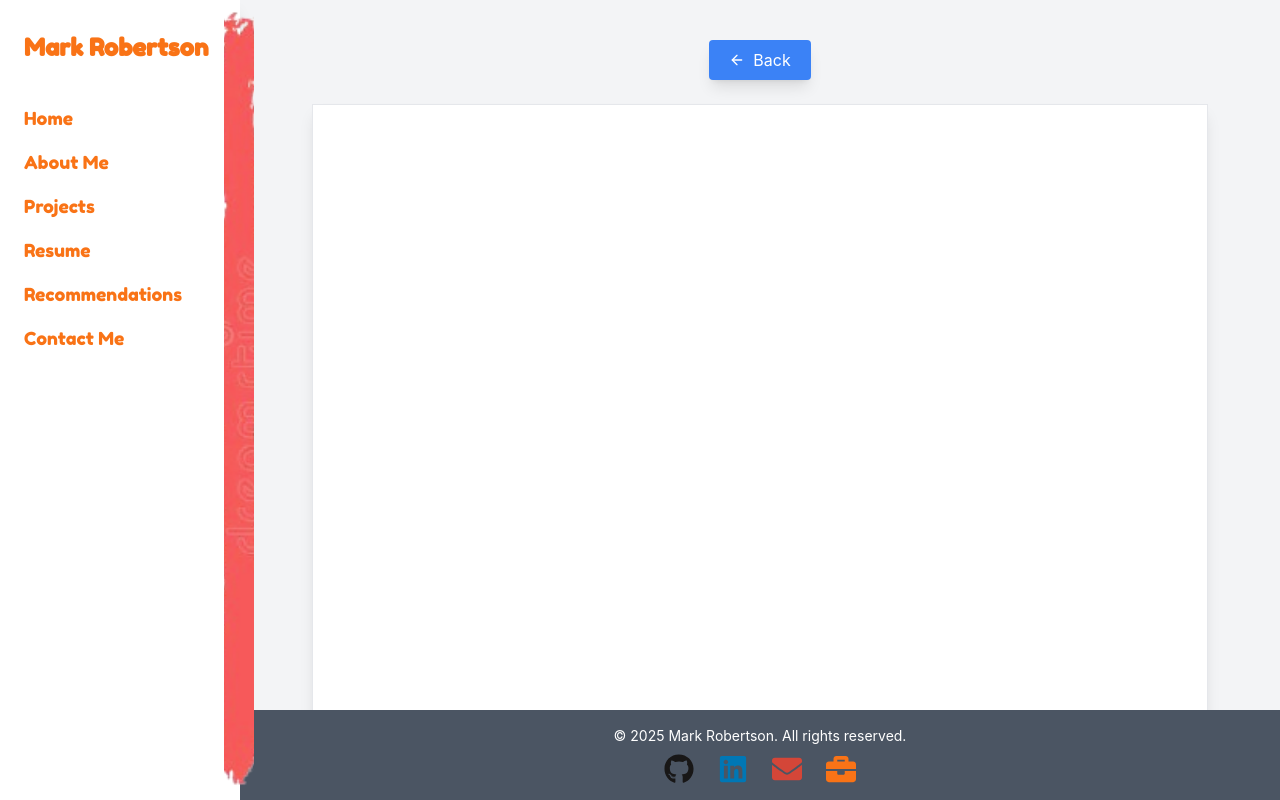
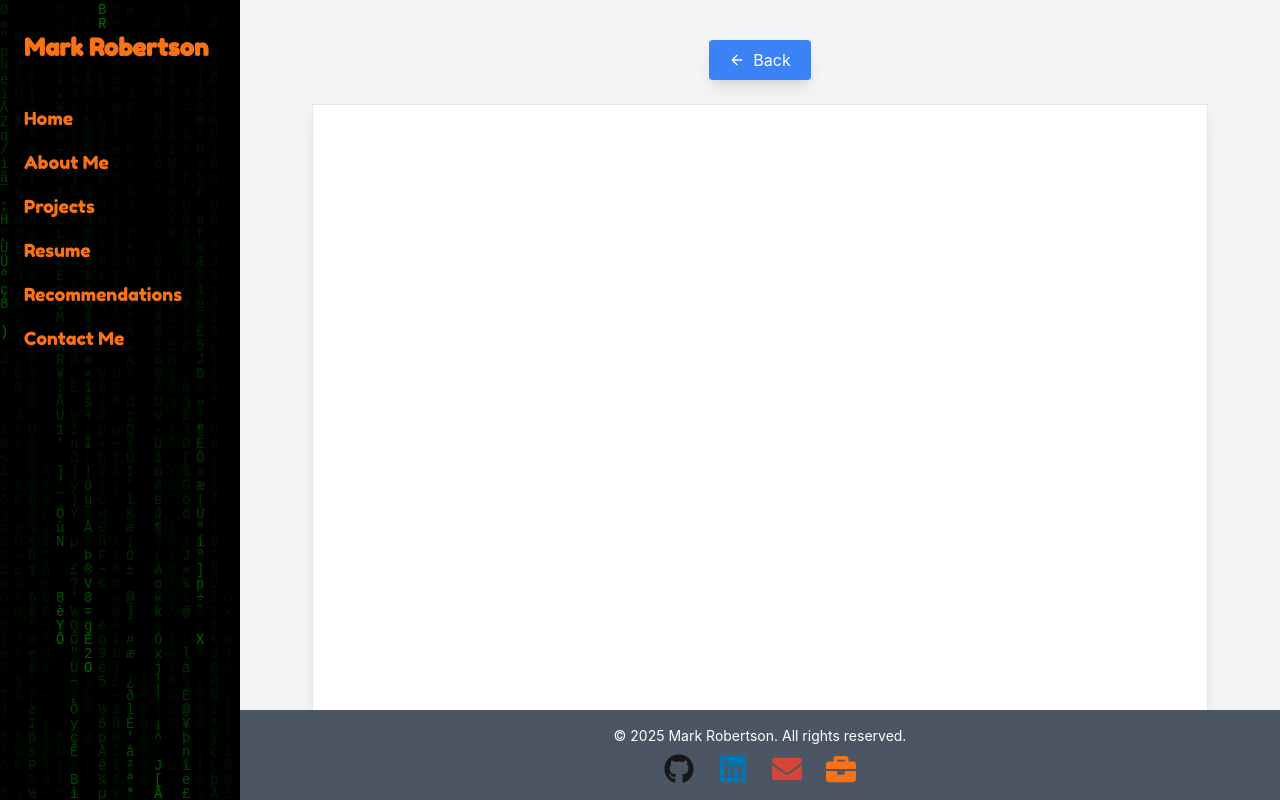
Before and after one commit to MarkRobertson67/MarkRobertson67.github.io, a React (Create React App) app: page /resume in a window 1280 px wide. Built offline with nearby package versions, Linux system fonts and the light colour scheme.

Commit message:
Added Matrix rain to sidebar and removed download button on resume

```diff
--- a/src/App.js
+++ b/src/App.js
@@ -8,6 +8,7 @@ import AboutMe from "./pages/aboutme/AboutMe";
 import Recommendations from "./pages/recommendations/Recommendations";
 import ContactMe from "./pages/contactme/ContactMe";
 import NotFound from "./pages/notfound/NotFound";
+// import TestPage from "./pages/TestPage"
 
 function App() {
   return (
@@ -20,6 +21,7 @@ function App() {
           <Route path="/resume" element={<Resume />} />
           <Route path="/recommendations" element={<Recommendations />} />
           <Route path="/contact" element={<ContactMe />} />
+          {/* <Route path="/testpage" element={<TestPage />} /> */}
           {/* Catch-all for 404 pages */}
           <Route path="*" element={<NotFound />} />
         </Routes>
--- a/src/components/layout/Layout.js
+++ b/src/components/layout/Layout.js
@@ -1,7 +1,7 @@
 import React from "react";
 import Navbar from "../navbar/Navbar";
 import Footer from "../footer/Footer";
-import brushStroke from "../../images/serator_line.png";
+//import brushStroke from "../../images/serator_line.png";
 
 export default function Layout({ children }) {
   return (
@@ -10,13 +10,13 @@ export default function Layout({ children }) {
       <Navbar />
 
       {/* The vertical brush stroke, also positioned absolutely to the right of the navbar */}
-      <div className="hidden md:block fixed top-0 left-[14rem] h-screen z-10">
+      {/* <div className="hidden md:block fixed top-0 left-[14rem] h-screen z-10">
         <img
           src={brushStroke}
           alt="Vertical Brush Separator"
           className="h-full w-[30%] object-cover"
         />
-      </div>
+      </div> */}
 
       {/* Main container (offset by 15rem on desktop) */}
       <div
--- /dev/null
+++ b/src/components/navbar/MatrixRain.js
@@ -0,0 +1,70 @@
+import React, { useRef, useEffect } from "react";
+
+function MatrixRain() {
+  const canvasRef = useRef(null);
+
+  useEffect(() => {
+    const canvas = canvasRef.current;
+    const ctx = canvas.getContext("2d");
+
+    // Get the canvas's actual rendered size
+    const rect = canvas.getBoundingClientRect();
+    const width = rect.width || window.innerWidth;
+    const height = rect.height || window.innerHeight;
+    canvas.width = width;
+    canvas.height = height;
+
+    // Create a black background
+    ctx.fillStyle = "black";
+    ctx.fillRect(0, 0, width, height);
+
+    function getRandomChar() {
+      const min = 33; // Start of printable ASCII characters
+      const max = 255; // End of extended ASCII range
+      const code = Math.floor(Math.random() * (max - min + 1)) + min;
+      return String.fromCharCode(code);
+    }
+
+    const fontSize = 14;
+    const columns = Math.floor(width / fontSize);
+    //const drops = new Array(columns).fill(1);
+    const drops = new Array(columns)
+      .fill(0)
+      .map(() => Math.floor(Math.random() * (height / fontSize)));
+
+    function draw() {
+      // Fade the background slightly to create trails
+      ctx.fillStyle = "rgba(0, 0, 0, 0.05)";
+      ctx.fillRect(0, 0, width, height);
+
+      ctx.fillStyle = "rgba(0, 150, 0, 0.7)";
+
+      ctx.font = fontSize + "px monospace";
+
+      for (let i = 0; i < drops.length; i++) {
+        const text = getRandomChar();
+
+        ctx.fillText(text, i * fontSize, drops[i] * fontSize);
+
+        // Reset drop randomly if it goes off-screen
+        if (drops[i] * fontSize > height && Math.random() > 0.975) {
+          drops[i] = 0;
+        }
+        drops[i]++;
+      }
+    }
+
+    const interval = setInterval(draw, 50);
+
+    return () => clearInterval(interval);
+  }, []);
+
+  return (
+    <canvas
+      ref={canvasRef}
+      className="hidden md:block absolute top-0 left-0 w-60 h-full pointer-events-none"
+    />
+  );
+}
+
+export default MatrixRain;
--- a/src/components/navbar/Navbar.js
+++ b/src/components/navbar/Navbar.js
@@ -1,73 +1,38 @@
 import React, { useState } from "react";
 import { Link } from "react-router-dom";
 import { FiMenu, FiX } from "react-icons/fi";
+import MatrixRain from "./MatrixRain";
 
 function Navbar() {
   const [isOpen, setIsOpen] = useState(false);
 
   return (
-    <>
-      {/* Desktop Sidebar (fully transparent) */}
-      <nav
-        className="
-          hidden md:flex
-          fixed top-0 left-0
-          h-full w-60
-          bg-transparent
-          border-r-2 border-dotted border-white
-          text-orange-500
-          px-6 py-8
-          flex-col space-y-6
-          shadow-lg
-          font-fredoka
-        "
-      >
+    <nav className="MatrixRain">
+      {/* MatrixRain background */}
+      <MatrixRain />
+
+      {/* Desktop Sidebar */}
+      <div className="hidden md:flex fixed top-0 left-0 h-full w-60border-r-2 text-orange-500 px-6 py-8 flex-col space-y-6 shadow-lg font-fredoka">
         <h2 className="text-2xl font-bold mb-4">
           <Link to="/">Mark Robertson</Link>
         </h2>
         <ul className="space-y-4 text-lg">
-          <li>
-            <Link to="/">Home</Link>
-          </li>
-          <li>
-            <Link to="/about">About Me</Link>
-          </li>
-          <li>
-            <Link to="/projects">Projects</Link>
-          </li>
-          <li>
-            <Link to="/resume">Resume</Link>
-          </li>
-          <li>
-            <Link to="/recommendations">Recommendations</Link>
-          </li>
-          <li>
-            <Link to="/contact">Contact Me</Link>
-          </li>
+          <li><Link to="/">Home</Link></li>
+          <li><Link to="/about">About Me</Link></li>
+          <li><Link to="/projects">Projects</Link></li>
+          <li><Link to="/resume">Resume</Link></li>
+          <li><Link to="/recommendations">Recommendations</Link></li>
+          <li><Link to="/contact">Contact Me</Link></li>
         </ul>
-      </nav>
+      </div>
 
-      {/* Mobile Navbar (top bar) */}
-      <div
-        className="
-          md:hidden
-          fixed top-0 left-0
-          w-full
-          bg-gray-600
-          border-b-2 border-dotted border-white
-          text-orange-500
-          px-6 py-4
-          flex justify-between items-center
-          shadow-lg
-          font-fredoka
-        "
-      >
-        <h2 className="text-xl font-bold z-10">
-          <Link to="/" className="block" onClick={() => setIsOpen(false)}>
+      {/* Mobile Navbar */}
+      <div className="md:hidden fixed top-0 left-0 w-full bg-gray-600  text-orange-500 z-[1000] px-6 py-4 flex justify-between items-center shadow-lg font-fredoka">
+        <h2 className="text-xl font-bold">
+          <Link to="/" className="block">
             Mark Robertson
           </Link>
         </h2>
-
         <button
           onClick={() => setIsOpen(!isOpen)}
           className="text-orange-500 text-2xl"
@@ -76,44 +41,18 @@ function Navbar() {
         </button>
       </div>
 
-      {/* Mobile Menu (slide-down, white bg) */}
+      {/* Mobile Menu */}
       {isOpen && (
-        <div
-          className="
-            md:hidden
-            fixed top-14 left-0
-            w-full
-            bg-white
-            border-b-2 border-dotted border-white
-            text-orange-500
-            p-6
-            flex flex-col space-y-4
-            shadow-lg
-            z-[1000]
-            font-fredoka
-          "
-        >
-          <Link to="/" onClick={() => setIsOpen(false)}>
-            Home
-          </Link>
-          <Link to="/about" onClick={() => setIsOpen(false)}>
-            About Me
-          </Link>
-          <Link to="/projects" onClick={() => setIsOpen(false)}>
-            Projects
-          </Link>
-          <Link to="/resume" onClick={() => setIsOpen(false)}>
-            Resume
-          </Link>
-          <Link to="/recommendations" onClick={() => setIsOpen(false)}>
-            Recommendations
-          </Link>
-          <Link to="/contact" onClick={() => setIsOpen(false)}>
-            Contact Me
-          </Link>
+        <div className="md:hidden fixed top-14 left-0 w-full bg-white text-orange-500 p-6 flex flex-col space-y-4 shadow-lg z-50 font-fredoka">
+          <Link to="/" onClick={() => setIsOpen(false)}>Home</Link>
+          <Link to="/about" onClick={() => setIsOpen(false)}>About Me</Link>
+          <Link to="/projects" onClick={() => setIsOpen(false)}>Projects</Link>
+          <Link to="/resume" onClick={() => setIsOpen(false)}>Resume</Link>
+          <Link to="/recommendations" onClick={() => setIsOpen(false)}>Recommendations</Link>
+          <Link to="/contact" onClick={() => setIsOpen(false)}>Contact Me</Link>
         </div>
       )}
-    </>
+    </nav>
   );
 }
 
--- /dev/null
+++ b/src/pages/TestPage.js
@@ -0,0 +1,12 @@
+import React from "react";
+import MatrixRain from "../components/navbar/MatrixRain";
+
+function TestPage() {
+  return (
+    <div className="relative h-screen w-screen">
+      <MatrixRain />
+    </div>
+  );
+}
+
+export default TestPage;
--- a/src/pages/resume/Resume.js
+++ b/src/pages/resume/Resume.js
@@ -1,6 +1,6 @@
 import React from "react";
 import { useNavigate } from "react-router-dom";
-import { FiDownload, FiArrowLeft } from "react-icons/fi";
+import { FiArrowLeft } from "react-icons/fi";
 
 function Resume() {
   const navigate = useNavigate();
@@ -42,14 +42,7 @@ function Resume() {
         </object>
       </div>
 
-      {/* Download Button */}
-      <a
-        href={resumeUrl}
-        download
-        className="mt-6 px-6 py-2 flex items-center bg-green-500 text-white rounded shadow-lg hover:bg-green-600 transition duration-200 focus:outline-none"
-      >
-        <FiDownload className="mr-2" /> Download Resume
-      </a>
+
     </div>
   );
 }
```
